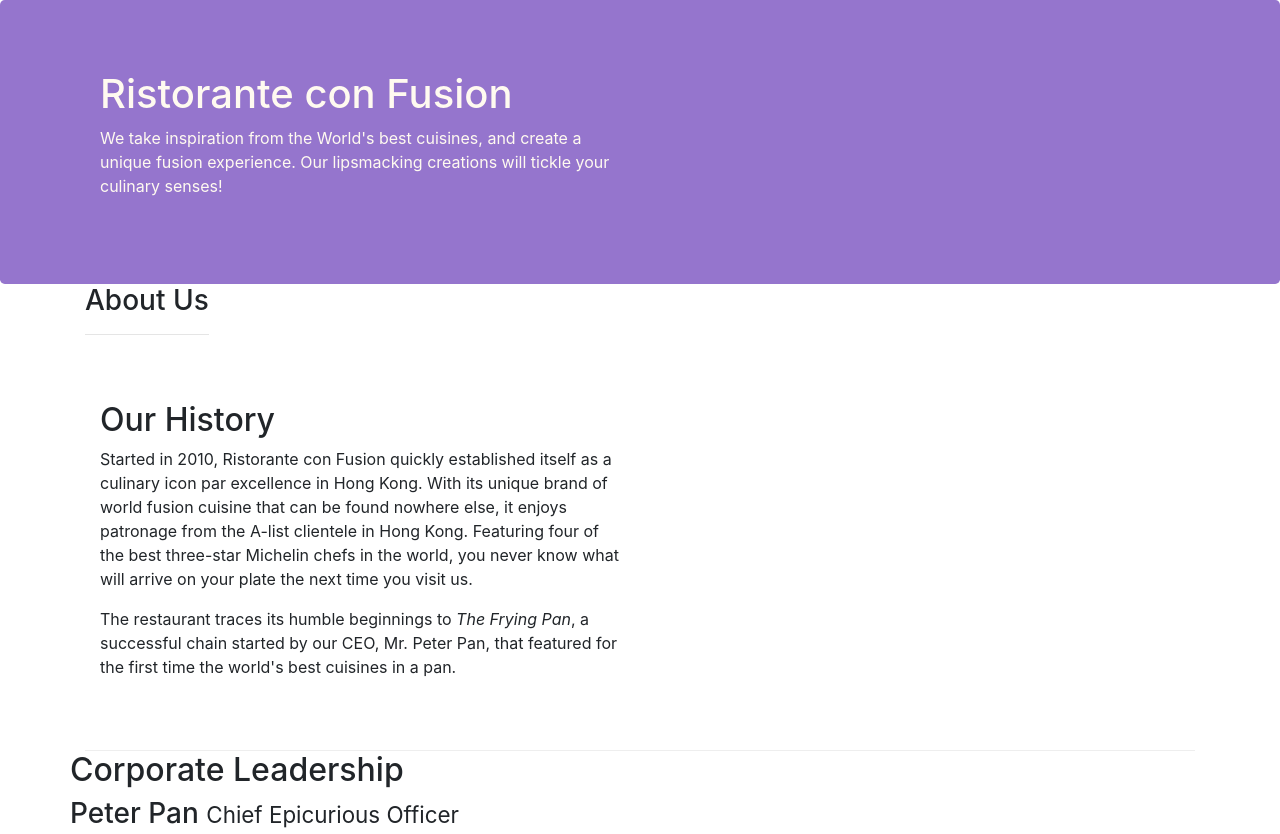
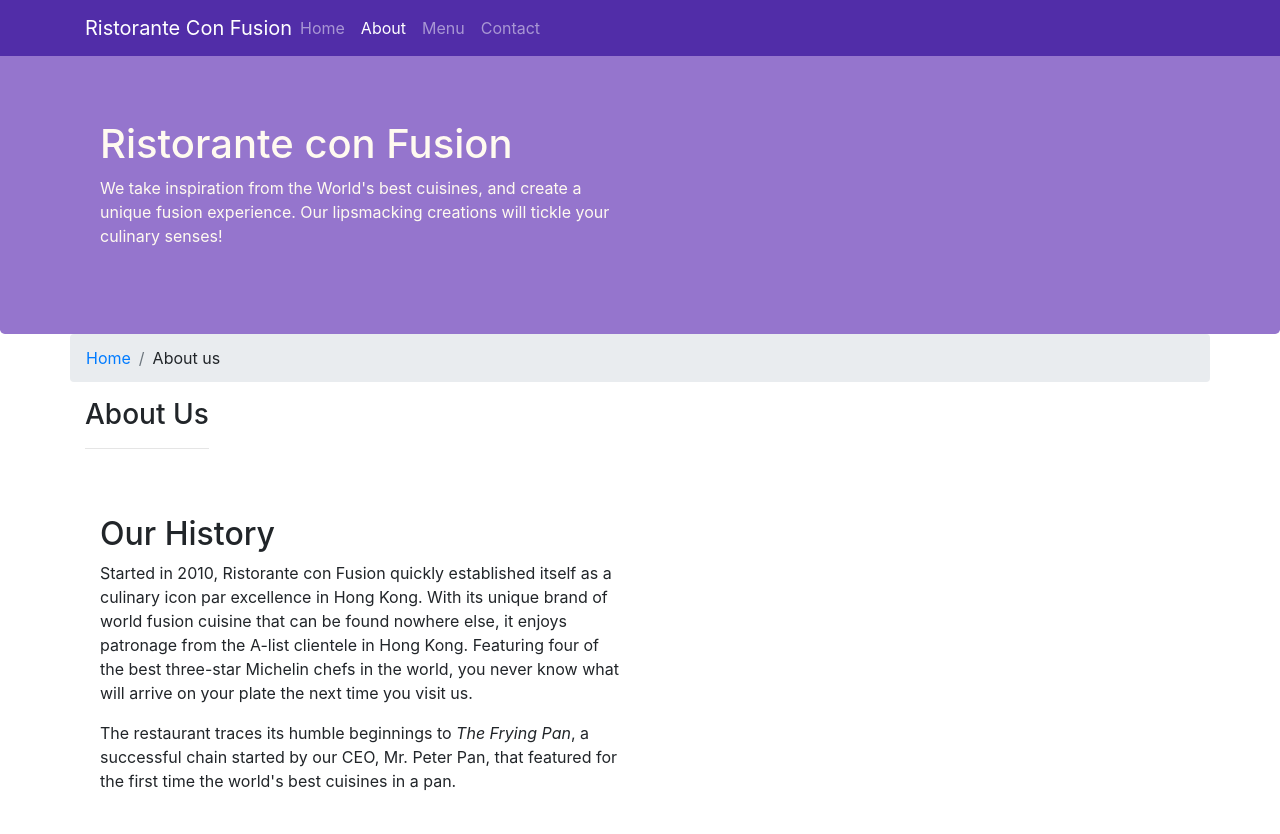
Before and after one commit to Naveen-Singh8783/restaurent, a website: page aboutus.html in a window 1280 px wide. Shown: the top 834 px of the page. Drawn offline with nearby package versions, Linux system fonts and the light colour scheme.

Commit message:
Navbar and Breadcrumb

```diff
--- a/aboutus.html
+++ b/aboutus.html
@@ -15,6 +15,22 @@
 </head>
 
 <body>
+        <nav class="navbar navbar-dark navbar-expand-sm fixed-top">
+                <div class="container">
+                    <button class="navbar-toggler" type="button" data-toggle="collapse" data-target="#Navbar">
+                        <span class="navbar-togger-icon"></span>
+                    </button>
+                    <a class="navbar-brand mr-auto" href="#">Ristorante Con Fusion</a>
+                    <div class="collapse navbar-collapse" id="Navbar">
+                        <ul class="navbar-nav mr-auto">
+                                <li class="nav-item"><a class="nav-link" href="./index.html">Home</a></li>
+                                <li class="nav-item active"><a class="nav-link" href="#">About</a></li>
+                                <li class="nav-item"><a class="nav-link" href="#">Menu</a></li>
+                                <li class="nav-item"><a class="nav-link" href="#">Contact</a></li>
+                        </ul>
+                    </div>
+                </div>
+            </nav>
 
     <header class="jumbotron">
         <div class="container">
@@ -31,6 +47,10 @@
 
     <div class="container">
         <div class="row">
+            <ol class="col-12 breadcrumb">
+                <li class="breadcrumb-item"><a href="./index.html">Home</a></li>
+                <li class="breadcrumb-item">About us</li>
+            </ol>
             <div class="col-auto">
                <h3>About Us</h3>
                <hr>
@@ -76,7 +96,7 @@
                 <div class="col-4 offset-1 col-sm-2">
                     <h5>Links</h5>
                     <ul class="list-unstyled">
-                        <li><a href="#">Home</a></li>
+                        <li><a href="./index.html">Home</a></li>
                         <li><a href="#">About</a></li>
                         <li><a href="#">Menu</a></li>
                         <li><a href="#">Contact</a></li>
--- a/css/styles.css
+++ b/css/styles.css
@@ -28,3 +28,12 @@
     margin:0px;
     color:#0f0f0f;
 }
+
+body{
+    padding:50px 0px 0px 0px;
+    z-index:0;
+}
+
+.navbar-dark{
+    background-color:#512DA8;
+}
```
Also changed, not shown: index.html (+17 -1 lines).
